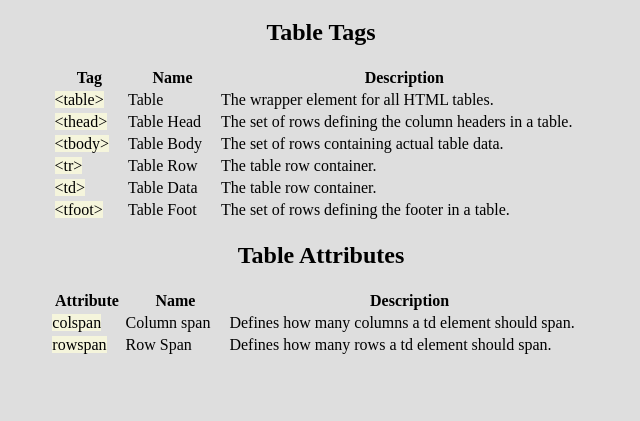
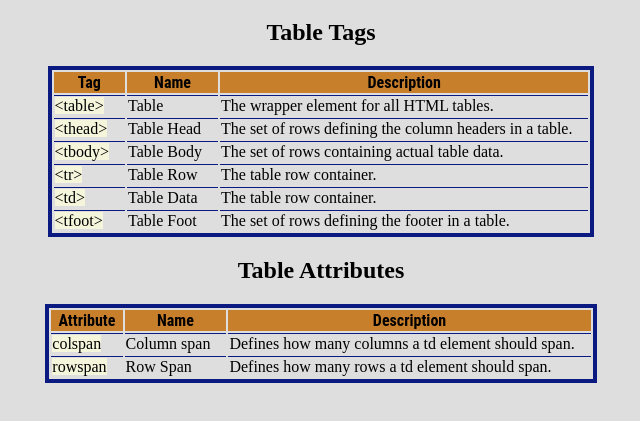
Before and after one commit to spoist/reference-sheet-project, a plain HTML site: page index.html in a window 1280 px wide. Shown: the part 61-482 px from the top of the page, without its empty margins (319-959 px from the left). Drawn offline with Linux system fonts and the light colour scheme.

Commit message:
done styling and content

```diff
--- a/styles.css
+++ b/styles.css
@@ -1,3 +1,10 @@
+/*
+font-family: 'Abril Fatface', serif;
+font-family: 'Merriweather', serif;
+font-family: 'Roboto Condensed', sans-serif;
+font-family: 'Work Sans', sans-serif;
+*/
+
 * {
   box-sizing: border-box;
   position: relative;
@@ -12,8 +19,23 @@ header h1 {
   text-transform: capitalize;
 }
 
+h2 {
+  font-family: 'Merriweather', serif;
+}
+
 table {
-  border: 0.5rem solid rgb(rgb(10, 26, 129), green, blue);
+  border: 0.3rem solid rgb(10, 26, 129);
+}
+
+th {
+  background-color: rgb(200, 127, 44);
+  font-family: 'Roboto Condensed', sans-serif;
+  font-weight: bold;
+}
+
+td {
+  border-top: 0.1rem solid rgb(10, 26, 129);
+  font-family: 'Abril Fatface', serif;
 }
 
 #tags table{
```
